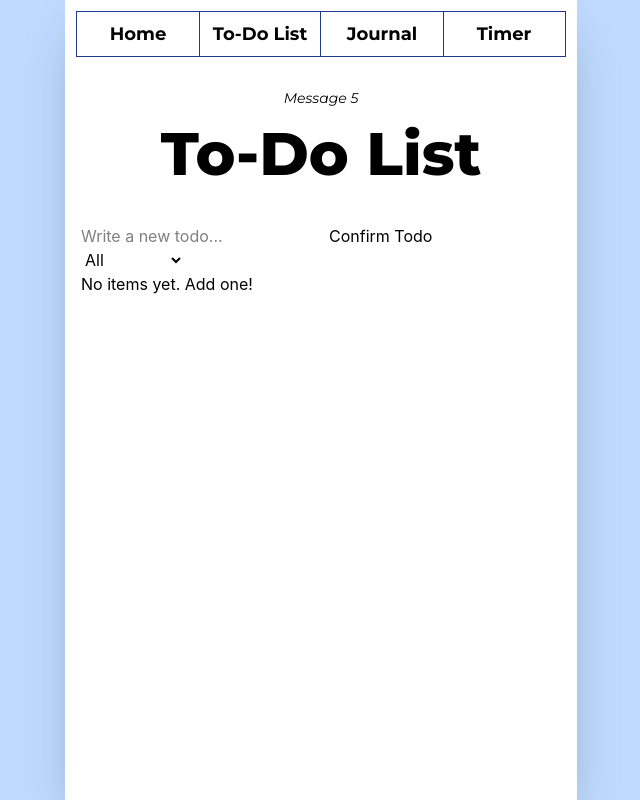
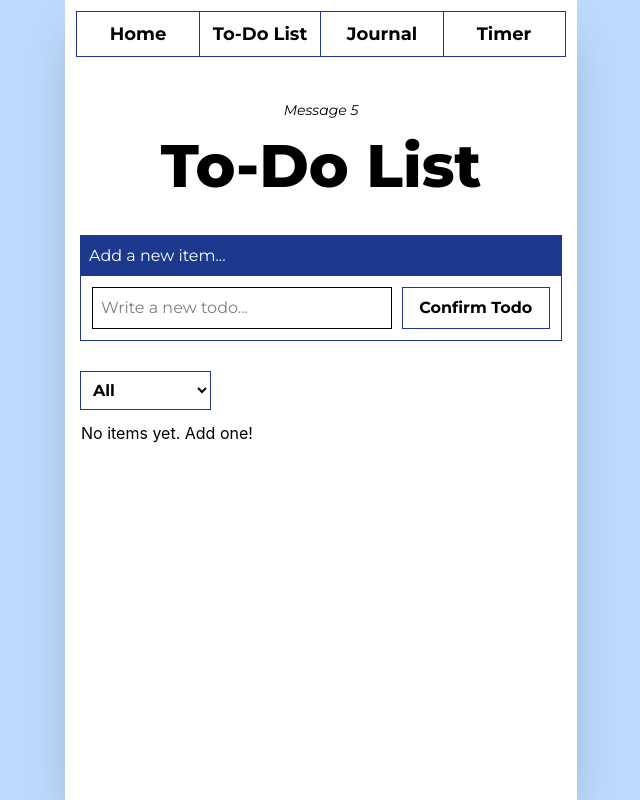
Before and after one commit to danielk0104/Mobile-Web-Assessment-PWA, a React (Vite) app: page /to-do in a window 1280 px wide. Shown: the whole page, without its empty margins (319-959 px from the left). Built offline with nearby package versions, Linux system fonts and the light colour scheme.

Commit message:
Styled to-do page

```diff
--- a/src/App.jsx
+++ b/src/App.jsx
@@ -7,18 +7,24 @@ import Todo from "./todo/Todo"
 import Journal from "./journal/Journal"
 import Timer from "./timer/Timer"
 
+const main_content = (
+  <div className="pt-20">
+    <Messages />
+    <Routes>
+      <Route path="/" element={<Home />} />
+      <Route path="/to-do" element={<Todo />} />
+      <Route path="/journal" element={<Journal />} />
+      <Route path="/timer" element={<Timer />} />
+      <Route path="*" element={<h1>Page Not Found</h1>} />
+    </Routes>
+  </div>
+)
+
 function App() {
   return (
     <div className="bg-white min-h-screen shadow-2xl">
       <Menu />
-      <Messages />
-      <Routes>
-        <Route path="/" element={<Home />} />
-        <Route path="/to-do" element={<Todo />} />
-        <Route path="/journal" element={<Journal />} />
-        <Route path="/timer" element={<Timer />} />
-        <Route path="*" element={<h1>Page Not Found</h1>} />
-      </Routes>
+      {main_content}
     </div>
   )
 }
--- a/src/components/Menu.jsx
+++ b/src/components/Menu.jsx
@@ -2,7 +2,7 @@ import { Link } from "react-router-dom"
 
 function Menu() {
     return (
-        <div className="container mx-auto p-3">
+        <div className="fixed top-0 w-lg p-3">
             <nav className="flex outline outline-blue-900 bg-white text-blue-900">
                 <ul className="flex w-full">
                     <li className="h-full w-full outline">
--- a/src/journal/Journal.jsx
+++ b/src/journal/Journal.jsx
@@ -51,7 +51,7 @@ function Journal() {
         className="p-2 outline w-full font-display"
       />
       <JournalForm handleSubmit={addEntry} />
-      <p className="mb-3 text-lg font-display">Past entries...</p>
+      <p className="mb-3 text-xl font-display">Past entries...</p>
       {journalJSX}
     </div>
   )
--- a/src/todo/Todo.jsx
+++ b/src/todo/Todo.jsx
@@ -53,7 +53,7 @@ function Todo() {
         <div className="container mx-auto p-4">
             <Header title="To-Do List" />
             <TodoForm handleSubmit={addTodo} />
-            <select onChange={handleSelected} value={selected}>
+            <select className="mb-3 mt-3 p-2 outline outline-blue-900 hover:bg-blue-900 hover:text-white duration-200 font-display font-bold cursor-pointer" onChange={handleSelected} value={selected}>
                 <option value="all">All</option>
                 <option value="active">Active</option>
                 <option value="completed">Completed</option>
--- a/src/todo/TodoForm.jsx
+++ b/src/todo/TodoForm.jsx
@@ -13,22 +13,31 @@ function TodoForm(props) {
         setText("")
     }
 
-    return (
-        <div>
+    const form_content = (
+        <div className="flex p-3">
             <input
                 type="text"
                 value={text}
                 maxLength="100"
                 onChange={(e) => setText(e.target.value)}
                 placeholder="Write a new todo..."
+                className="w-2xl p-2 outline font-display"
             />
             <button
                 onClick={handleSubmit}
+                className="p-2 w-xs ml-3 outline outline-blue-900 hover:bg-blue-900 hover:text-white duration-200 font-display font-bold"
             >
                 Confirm Todo
             </button>
         </div>
     )
+
+    return (
+        <div className="container mt-5 mb-5 mx-auto outline outline-blue-900">
+            <p className="p-2 font-display bg-blue-900 text-white">Add a new item...</p>
+            {form_content}
+        </div>
+    )
 }
 
 export default TodoForm
--- a/src/todo/TodoItem.jsx
+++ b/src/todo/TodoItem.jsx
@@ -1,17 +1,18 @@
 function TodoItem(props) {
     return (
-        <li>
-            <div>
+        <li className="mb-5 p-3 outline">
+            <div className="mb-5">
                 <input
                     type="checkbox"
                     checked={props.todo.completed}
                     onChange={() => props.handleToggle(props.todo.time)}
+                    className="mr-3"
                 />
-                <span className={props.todo.completed ? "line-through text-gray-500" : ""}>
+                <span className={props.todo.completed ? "line-through text-gray-500 font-display" : "font-display"}>
                     {props.todo.text}
                 </span>
             </div>
-            <button onClick={() => props.handleDelete(props.todo.time)}>
+            <button className="p-2 outline outline-red-500 font-display font-bold cursor-pointer hover:bg-red-500 hover:text-white duration-200" onClick={() => props.handleDelete(props.todo.time)}>
                 Delete
             </button>
         </li>
--- a/src/todo/TodoList.jsx
+++ b/src/todo/TodoList.jsx
@@ -27,7 +27,7 @@ function TodoList(props) {
     )
 
     return (
-        <ul>
+        <ul className="mt-5">
             {todos}
         </ul>
     )
```
